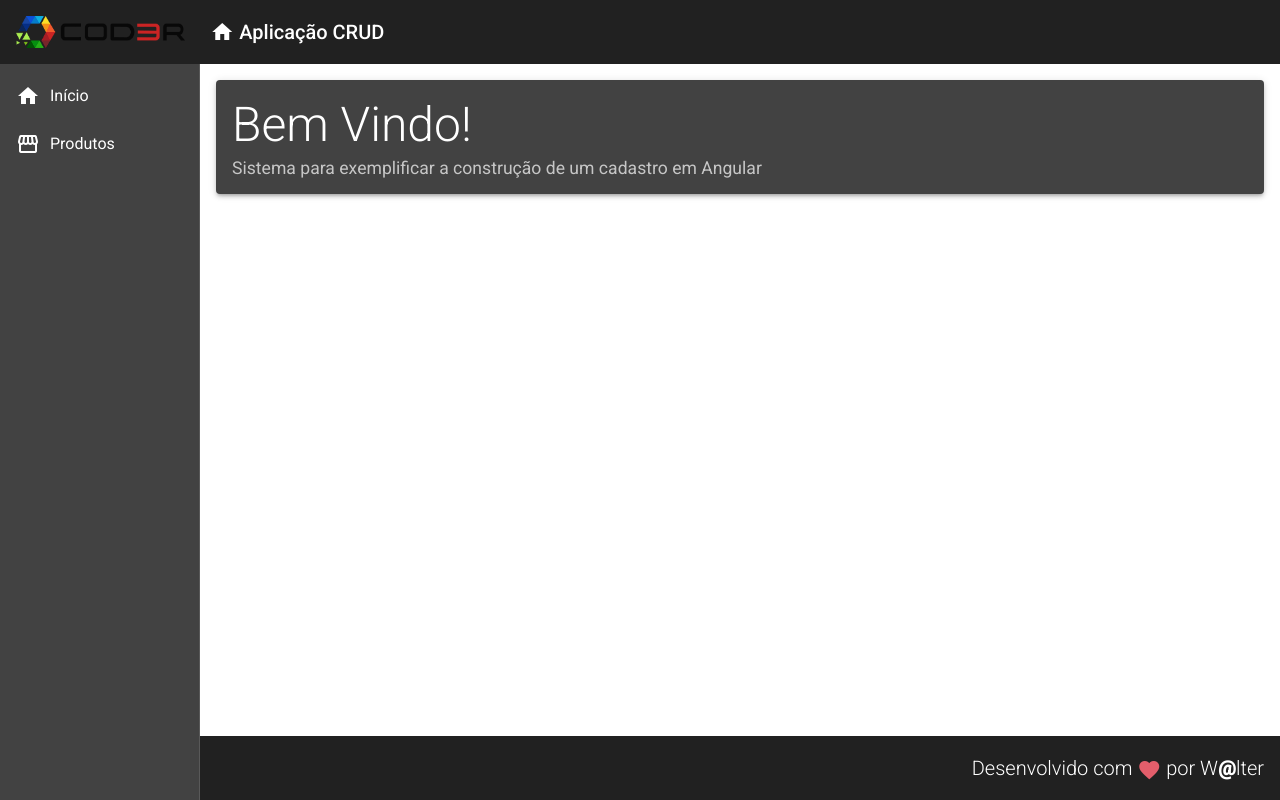
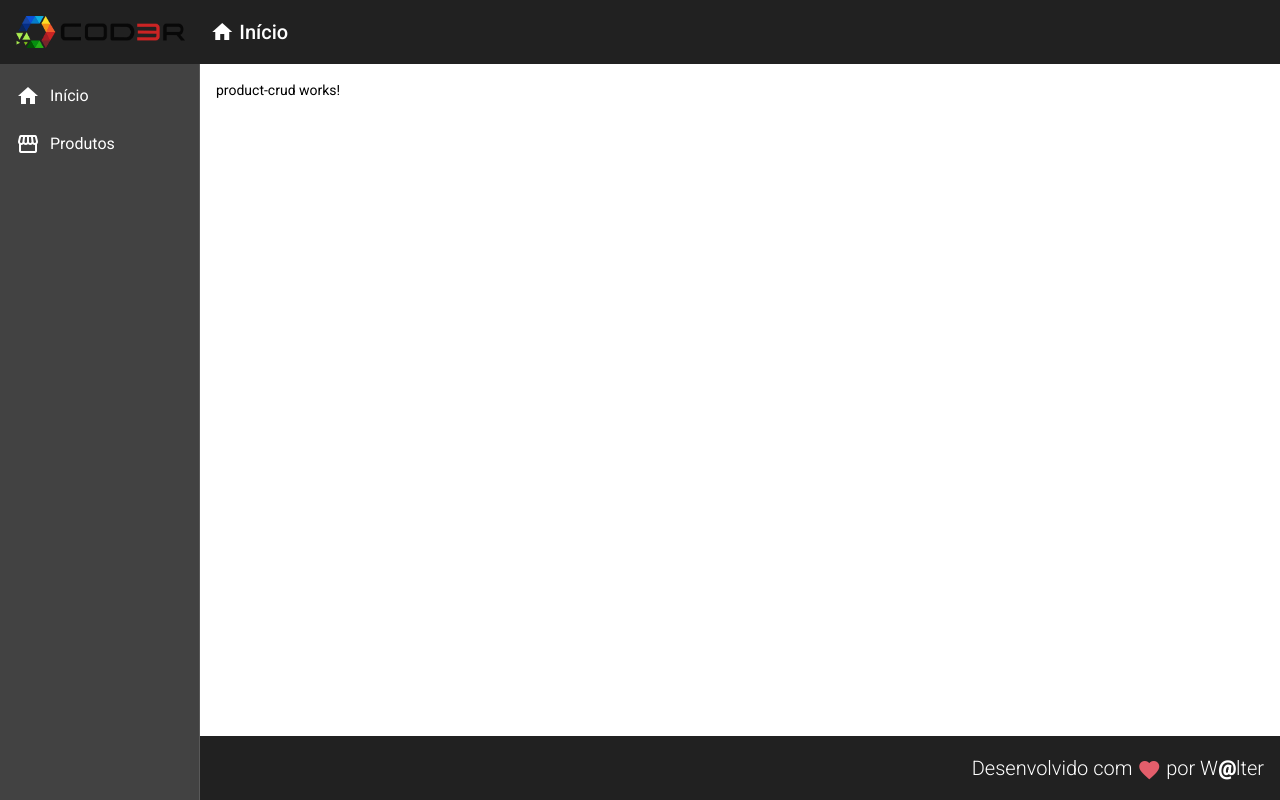
Before and after one commit to WalterLimaViana/projetoCrud, an Angular app in the folder frontend/: page /products in a window 1280 px wide. Before the commit this address led to /. Built offline with nearby package versions, Linux system fonts and the light colour scheme.

Commit message:
created routes to navigate between components

```diff
--- a/frontend/src/app/app-routing.module.ts
+++ b/frontend/src/app/app-routing.module.ts
@@ -1,10 +1,21 @@
-import { NgModule } from '@angular/core';
-import { RouterModule, Routes } from '@angular/router';
+import { NgModule } from "@angular/core";
+import { RouterModule, Routes } from "@angular/router";
+import { HomeComponent } from "./views/home/home.component";
+import { ProductCrudComponent } from "./views/product-crud/product-crud.component";
 
-const routes: Routes = [];
+const routes: Routes = [
+  {
+    path: "",
+    component: HomeComponent,
+  },
+  {
+    path: "products",
+    component: ProductCrudComponent,
+  },
+];
 
 @NgModule({
   imports: [RouterModule.forRoot(routes)],
-  exports: [RouterModule]
+  exports: [RouterModule],
 })
-export class AppRoutingModule { }
+export class AppRoutingModule {}
--- a/frontend/src/app/app.module.ts
+++ b/frontend/src/app/app.module.ts
@@ -13,6 +13,7 @@ import { MatSidenavModule } from "@angular/material/sidenav";
 import { MatCardModule } from "@angular/material/card";
 import { MatListModule } from "@angular/material/list";
 import { HomeComponent } from "./views/home/home.component";
+import { ProductCrudComponent } from './views/product-crud/product-crud.component';
 
 @NgModule({
   declarations: [
@@ -21,6 +22,7 @@ import { HomeComponent } from "./views/home/home.component";
     FooterComponent,
     NavComponent,
     HomeComponent,
+    ProductCrudComponent,
   ],
   imports: [
     BrowserModule,
--- a/frontend/src/app/components/template/header/header.component.html
+++ b/frontend/src/app/components/template/header/header.component.html
@@ -1,6 +1,6 @@
 <mat-toolbar class="header mat-elevation-z4">
     <span>
-        <a>
+        <a routerLink="/">
             <img class="logo" src="assets/img/logo.webp" alt="logo da coder">
         </a>
     </span>
@@ -9,7 +9,7 @@
             <i class="material-icons">
                 home
             </i>
-            Aplicação CRUD
+            Início
         </a>
     </span>
 </mat-toolbar>
--- a/frontend/src/app/components/template/nav/nav.component.html
+++ b/frontend/src/app/components/template/nav/nav.component.html
@@ -2,13 +2,13 @@
     <mat-sidenav class="sidenav" mode="side" fixedInViewport="true"
         fixedTopGap="64" opened>
         <mat-nav-list class="nav-list">
-            <a mat-list-item>
+            <a mat-list-item routerLink="/">
                 <i class="material-icons">
                     home
                 </i>
                 Início
             </a>
-            <a mat-list-item>
+            <a mat-list-item routerLink="/products">
                 <i class="material-icons">
                     storefront
                 </i>
@@ -17,7 +17,7 @@
         </mat-nav-list>
     </mat-sidenav>
     <mat-sidenav-content class="content">
-        <app-home></app-home>
+        <router-outlet></router-outlet>
     </mat-sidenav-content>
 
 </mat-sidenav-container>
--- /dev/null
+++ b/frontend/src/app/views/product-crud/product-crud.component.html
@@ -0,0 +1 @@
+<p>product-crud works!</p>
--- /dev/null
+++ b/frontend/src/app/views/product-crud/product-crud.component.ts
@@ -0,0 +1,15 @@
+import { Component, OnInit } from '@angular/core';
+
+@Component({
+  selector: 'app-product-crud',
+  templateUrl: './product-crud.component.html',
+  styleUrls: ['./product-crud.component.css']
+})
+export class ProductCrudComponent implements OnInit {
+
+  constructor() { }
+
+  ngOnInit(): void {
+  }
+
+}
```
Also changed, not shown: frontend/src/app/views/product-crud/product-crud.component.css (added), 1 other file (tests, documents, lock files or other folders).
